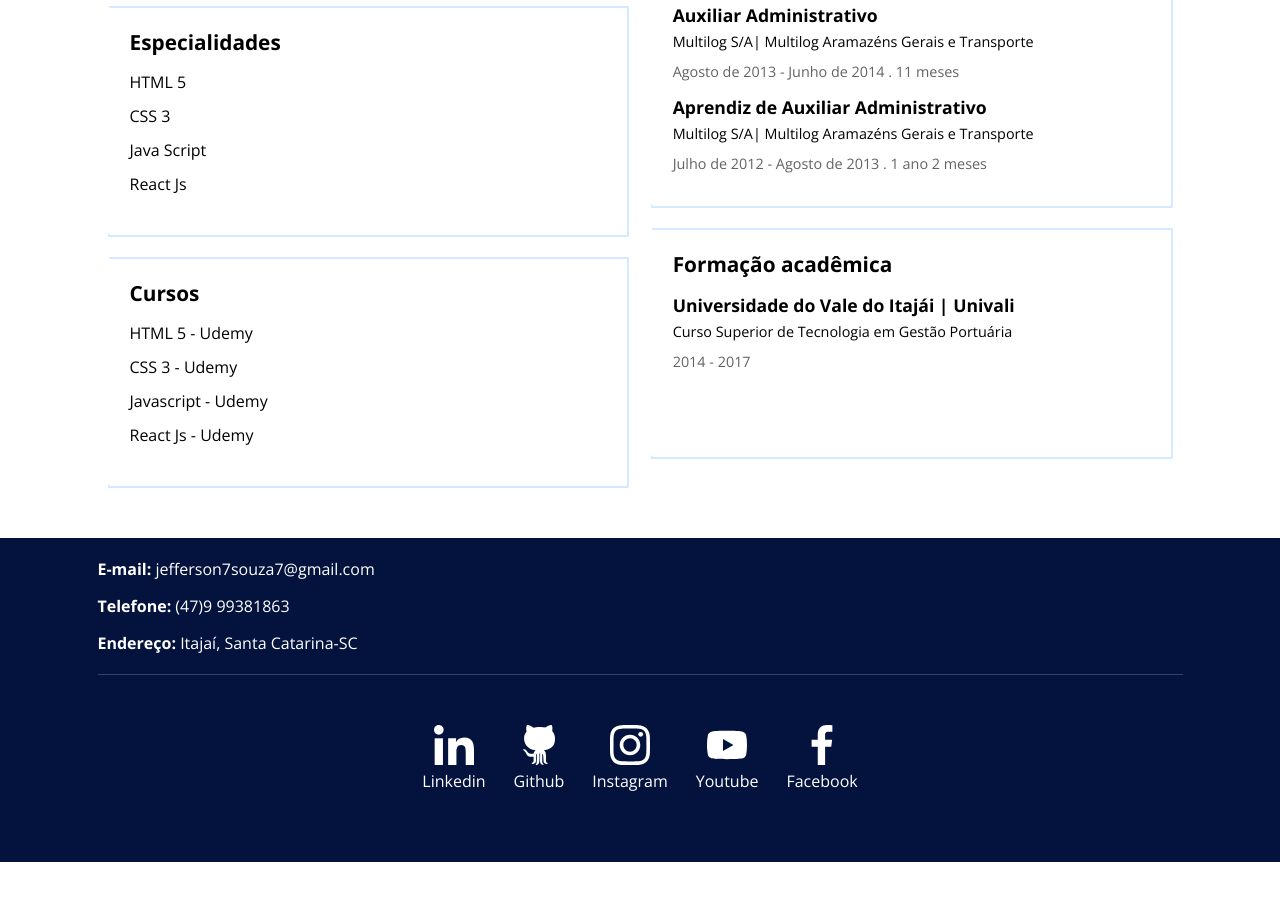
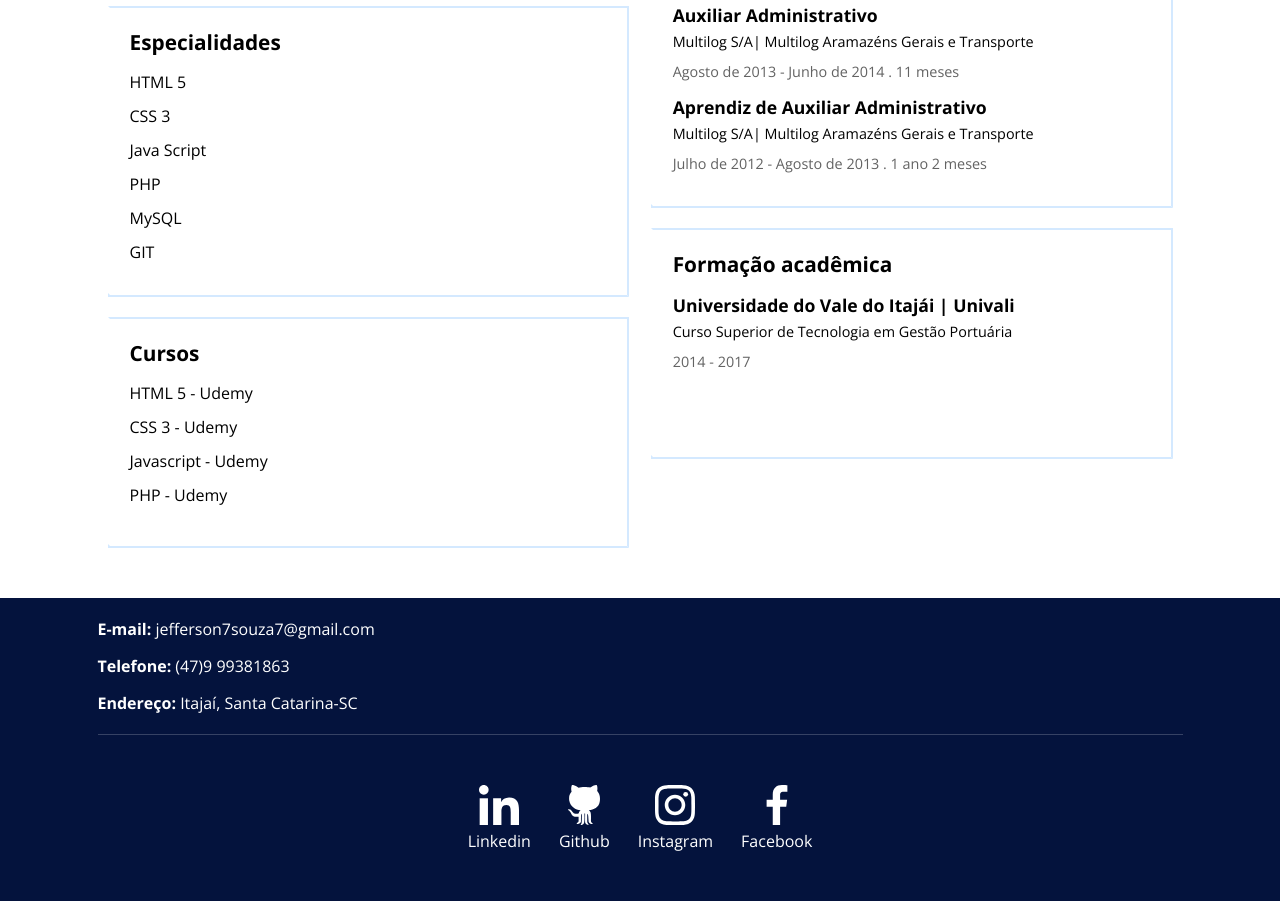
Before and after one commit to Jefferson7Souza/Jefferson7Souza.github.io, a plain HTML site: page index.html in a window 1280 px wide. Shown: the part 746-1647 px from the top of the page. Before the commit the page ends 1608 px from the top, so only its background shows below. Drawn offline with nearby package versions, Linux system fonts and the light colour scheme.

Commit message:
montando portfolio

```diff
--- a/index.html
+++ b/index.html
@@ -82,7 +82,9 @@
                                     <li>HTML 5</li>
                                     <li>CSS 3</li>
                                     <li>Java Script</li>
-                                    <li>React Js</li>
+                                    <li>PHP</li>
+                                    <li>MySQL</li>
+                                    <li>GIT</li>
                                 </ul>
                                 <span class="baixo-esquerda"></span>
                             </section>
@@ -94,7 +96,7 @@
                                     <li>HTML 5 - Udemy</li>
                                     <li>CSS 3 - Udemy</li>
                                     <li>Javascript - Udemy</li>
-                                    <li>React Js - Udemy</li>
+                                    <li>PHP - Udemy</li>
                                 </ul>
                                 <span class="baixo-esquerda"></span>
                             </section>
@@ -190,13 +192,7 @@
                                 </a>
                             </li>
                             <li>
-                                <a href="#">
-                                    <img src="./assets/img/youtube.svg" alt="Youtube">
-                                    <p>Youtube</p>
-                                </a>
-                            </li>
-                            <li>
-                                <a href="#">
+                                <a href="https://www.facebook.com/jefferson.desouza.986/">
                                     <img src="./assets/img/facebook-app-symbol.svg" alt="Facebook">
                                     <p>Facebook</p>
                                 </a>
```
Also changed, not shown: assets/img/564-5646683_22-221291-whatsapp-vs-slack-wsp-slack-svg.png (added), assets/img/whatsapp-branco-whatsapp-logo-png.png (added), assets/img/whatsapp.svg (added).
